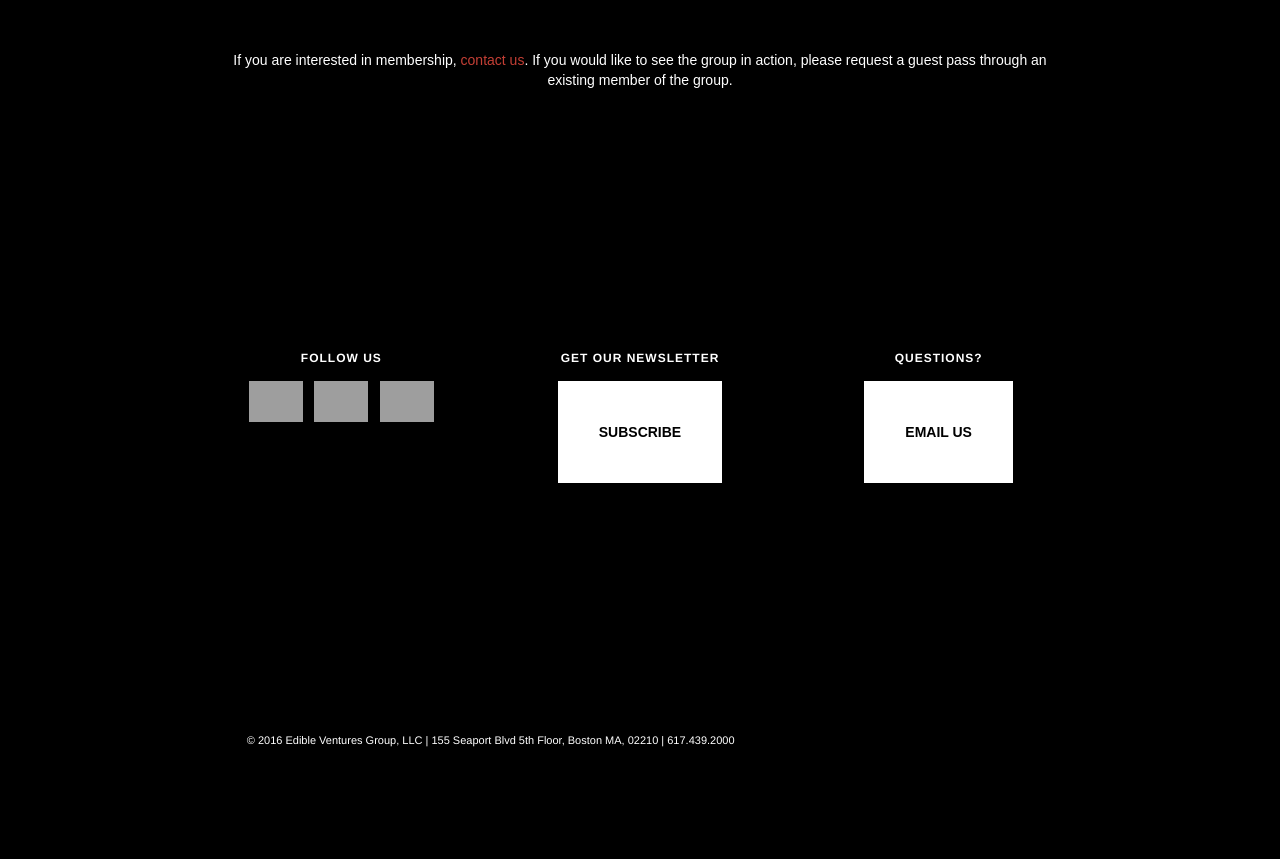
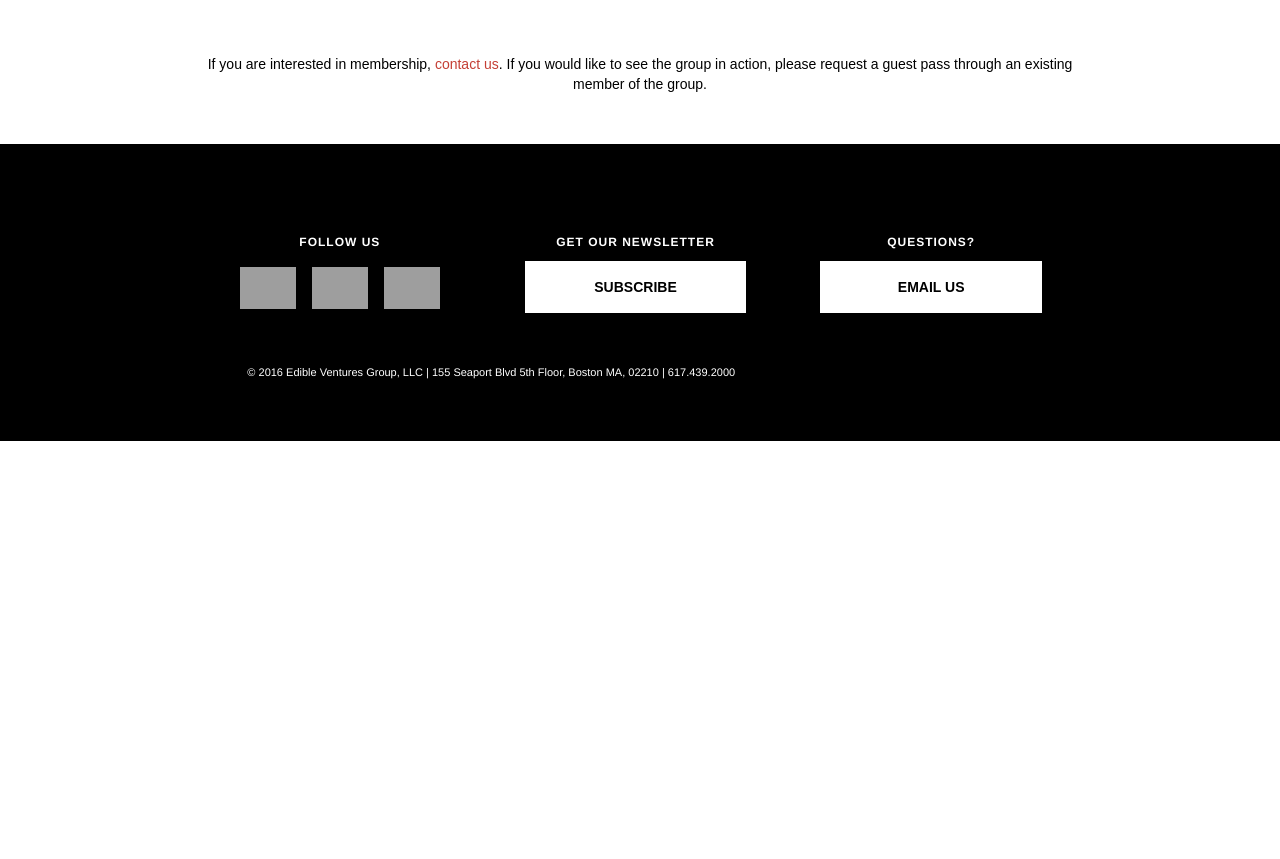
Before and after one commit to Resilient-Labs/ev, a PHP site: page /members.php in a window 1280 px wide. Shown: the part 1190-2049 px from the top of the page. After the commit the page ends 1631 px from the top, so only its background shows below. Run offline with PHP 8.4, Linux system fonts and the light colour scheme; some libraries are stand-ins or nearby versions; grey boxes are pictures that could not be loaded.

```diff
--- a/css/main.css
+++ b/css/main.css
@@ -10,9 +10,16 @@ body {
   padding: 0;
   width: 100%;
   font-family: 'Roboto Slab', sans-serif;
-  background: #000;
   text-align: center;
-  color: #fff;
+  color: #000;
+}
+
+.stickyNav {
+  position: fixed;
+  top: 0;
+  width: 100%;
+  z-index: 1000;
+  transition: all 0.9s ease;
 }
 
 .topimg {
@@ -20,15 +27,20 @@ body {
   background-size: cover;
 }
 
+.fixedPos {
+  position: fixed;
+}
+
 .navbar {
-  width: 90%;
+  /*width: 90%;*/
+  width: 100%;
   margin: 0 auto;
-  background: transparent;
   font-family: 'Helvetica Neue';
   text-transform: uppercase;
   font-weight: 900;
   color: #fff;
   padding: 8px;
+  z-index: 1000;
 }
 
 .navbar a {
@@ -97,15 +109,15 @@ h1.top {
 .spacer {
   padding: 1.4rem 3rem 8rem 3rem;
 }
-.btn, .btnred, .btnwhite{
+
+.bttn {
   padding: 20px;
-  border-radius: 0;
 }
 
 .btnred {
   background: #C43F35;
   border-radius: 0;
-  padding: 20px;
+  /*padding: 20px;*/
   text-transform: uppercase;
   font-size: 1rem;
   font-weight: 300;
@@ -123,7 +135,7 @@ h1.top {
 
 .social {
   display: inline-block;
-  padding: .4rem;
+  padding: .6rem;
   width: 23%;
 }
 
@@ -132,9 +144,9 @@ h1.top {
   color: #000;
   border-radius: 0;
 /*  width: 15.5rem;
-  height: 4.5rem;*/
-  margin-top: .4rem;
-  padding: 20px;
+  height: 4.5rem;
+  margin-top: .4rem;*/
+  /*padding: 20px;*/
   text-transform: uppercase;
   font-weight: 900;
 }
@@ -150,13 +162,17 @@ h1.top {
   color: #000;
 }
 
-.red {
-  background: #C43F35;
+.black {
+  background: #000;
   color: #fff;
 }
 
-.black {
-  background: #000;
+.transparent {
+  background: transparent;
+}
+
+.red {
+  background: #C43F35;
   color: #fff;
 }
 
@@ -178,7 +194,7 @@ h1.top {
 }
 
 .up {
-  margin-top: -55px;
+  margin-top: -40px;
 }
 
 .fourth {
@@ -621,3 +637,78 @@ p:hover.portfolio {
 section.white i{
   color:#C43F35;
 }
+
+/** **/
+.navBorderWhite {
+  border: 2px solid white;
+}
+
+.navBorderTransparent {
+  border: 1px solid transparent;
+}
+
+.bttnWhite {
+  background-color: #fff;
+  text-transform: uppercase;
+  font-weight: 900;
+  color: #000;
+  width: 75%;
+  padding: 20px 0;
+  margin: 0 auto;
+}
+
+.bttn {
+  padding: 1.6rem;
+  text-transform: uppercase;
+  font-weight: 900;
+  width: 75%;
+  margin: 0 auto;
+  vertical-align: middle;
+}
+
+.col-1, .col-2, .col-3, .col-4, .col-5, .col-6, .col-7,
+.col-8, .col-9, .col-10, .col-11, .col-12 {
+  float: left;
+  min-height: .5px;
+}
+
+.center {
+  margin: 0 auto;
+}
+
+.col-1 {
+ width: 8.3333%;
+}
+.col-2 {
+  width: 16.6666666667%;
+}
+.col-3 {
+  width: 25%;
+}
+.col-4 {
+  width: 33%;
+}
+.col-5 {
+  width: 41.6666666667%;
+}
+.col-6 {
+  width: 50%;
+}
+.col-7 {
+  width: 58.3333333333%;
+}
+.col-8 {
+  width: 66%
+}
+.col-9 {
+  width: 75%;
+}
+.col-10 {
+  width: 83.3333333%;
+}
+.col-11 {
+  width: 91.6666667%;
+}
+.col-12 {
+  width: 100%;
+}
--- a/footer.php
+++ b/footer.php
@@ -1,19 +1,19 @@
 <div class="container-fluid black fourth">
         <div class="wrapper">
             <div class="row-fluid">
-                <div class="col-lg-4">
+                <div class="col-4">
                     <p class="footer">Follow us</p>
                         <a href=""><img src="http://s24.postimg.org/tdgvrprpd/ev_twitter.png" class="social"></a>
                         <a href=""><img src="http://s24.postimg.org/gal98g1hd/ev_link.png" class="social"></a>
                         <a href=""><img src="http://s24.postimg.org/sqmkfxk75/ev_insta.png" class="social"></a>
                 </div>
-                <div class="col-lg-4">
+                <div class="col-4">
                     <p class="footer">Get our newsletter</p>
-                    <div class="btn btnwhite">Subscribe</div>
+                    <div class="white bttn blacktext">Subscribe</div>
                 </div>
-                <div class="col-lg-4">
+                <div class="col-4">
                     <p class="footer">Questions?</p>
-                    <div class="btn btnwhite">Email us</div>
+                    <div class="white bttn blacktext">Email us</div>
                 </div>
             </div>
         </div>
@@ -21,17 +21,18 @@
     <div class="container-fluid black">
         <div class="wrapper">
             <div class="row-fluid">
-                <div class="col-lg-8">
+                <div class="col-8">
                     <p class="sub">© 2016 Edible Ventures Group, LLC | 155 Seaport Blvd 5th Floor, Boston MA, 02210 | 617.439.2000</p>
                 </div>
-                <div class="col-lg-2"></div>
-                <div class="col-lg-2"></div>
+                <div class="col-2"></div>
+                <div class="col-2"></div>
             </div>
         </div>
     </div>
     </div>
     </div>
     <script src="https://cdnjs.cloudflare.com/ajax/libs/jquery/3.0.0-beta1/jquery.min.js"></script>
+    <script src="js/header.js"></script>
 </body>
 
 </html>
--- a/header.php
+++ b/header.php
@@ -14,7 +14,7 @@
 </head>
 
 <body>
-        <nav class="navbar navbar-fixed">
+        <nav class="navbar navbar-fixed red">
             <div class="container-fluid">
                 <div class="wrapper">
                     <div class="navbar-header">
@@ -27,10 +27,10 @@
                         <a class="navbar-brand" href="index.php">Edible Ventures</a>
                     </div>
                     <ul class="nav navbar-nav navbar-right">
-                        <li><a href="process.php">Process</a></li>
-                        <li><a href="members.php">Members</a></li>
-                        <li><a href="portfolio.php">Portfolio</a></li>
-                        <li><a href="contact.php">Contact Us</a></li>
+                        <li><a class="navBorderTransparent" href="process.php">Process</a></li>
+                        <li><a class="navBorderTransparent" href="members.php">Members</a></li>
+                        <li><a class="navBorderTransparent" href="portfolio.php">Portfolio</a></li>
+                        <li><a class="navBorderWhite" href="contact.php">Contact Us</a></li>
                     </ul>
                     </li>
                     </ul>
--- /dev/null
+++ b/js/header.js
@@ -0,0 +1,35 @@
+$(document).ready(function() {
+
+    var stickyNav = function(){
+            var scrollTop = $(window).scrollTop();
+        // if the document contains an Id with the name home, run the sticky nav function
+        if (document.getElementById("home")) {
+            //
+            $('.navbar').addClass('fixedPos');
+
+            var stickyNavTop = $('.topimg').offset().top;
+            if (scrollTop > stickyNavTop) {
+                $('.navbar').addClass('stickyNav');
+                $('.navbar').addClass('red');
+            } else {
+                $('.navbar').removeClass('stickyNav');
+                $('.navbar').removeClass('red');
+            }
+        }
+    };
+
+    stickyNav();
+
+    $(window).scroll(function() {
+        stickyNav();
+    });
+
+    var fixFooter = function() {
+        if (document.getElementById("contact")) {
+            console.log("contact");
+            /** code for fixing footer if body is not big enough to fill viewport goes here **/
+        }
+    }
+
+    fixFooter();
+});
--- a/members.php
+++ b/members.php
@@ -2,7 +2,7 @@
     <div class="container-fluid">
         <div class="wrapper">
             <div class="row-fluid">
-                <div class="col-lg-12">
+                <div class="col-12">
                     <h2 style="font-weight:900;margin-top:45px;">Our Members</h2>
                     <br>
                     <p>Made up exclusively of angels with domain expertise in creating, manufacturing distributing and selling food and beverage products.</p>
@@ -190,7 +190,7 @@
     <div class="container-fluid">
         <div class="wrapper">
             <div class="row-fluid">
-                <div class="col-lg-12">
+                <div class="col-12">
                     <p>If you are interested in membership, <a class="contact" href="mailto:membership@edibleventuresgroup.com">contact us</a>. If you would like to see the group in action, please request a guest pass through an existing member of the group.</p>
                     <br>
                     <br>
@@ -198,59 +198,4 @@
             </div>
         </div>
     </div>
-    <div class="row-fluid">
-        <section class="black">
-            <div class="col-lg-12">
-                <br>
-                <br>
-                <br>
-            </div>
-        </section>
-    </div>
-    <div class="row-fluid">
-        <section class="black">
-            <div class="wrapper">
-                <div class="col-lg-4">
-                    <p class="footer">Follow us</p>
-                    <p>
-                        <a href=""><img src="http://s24.postimg.org/tdgvrprpd/ev_twitter.png" class="social"></a>
-                        <a href=""><img src="http://s24.postimg.org/gal98g1hd/ev_link.png" class="social"></a>
-                        <a href=""><img src="http://s24.postimg.org/sqmkfxk75/ev_insta.png" class="social"></a>
-                </div>
-                <div class="col-lg-4">
-                    <p class="footer">Get our newsletter</p>
-                    <div class="btn btnwhite">Subscribe</div>
-                </div>
-                <div class="col-lg-4">
-                    <p class="footer">Questions?</p>
-                    <div class="btn btnwhite">Email us</div>
-                </div>
-            </div>
-    </div>
-    </div>
-    <div class="row-fluid">
-        <section class="black">
-            <div class="col-lg-12">
-                <br>
-                <br>
-            </div>
-        </section>
-    </div>
-    <div class="row-fluid">
-        <section class="black">
-            <div class="wrapper">
-                <div class="col-lg-8">
-                    <p class="sub">© 2016 Edible Ventures Group, LLC | 155 Seaport Blvd 5th Floor, Boston MA, 02210 | 617.439.2000</p>
-                </div>
-                <div class="col-lg-2"></div>
-                <div class="col-lg-2"></div>
-            </div>
-    </div>
-    </div>
-    </div>
-    </div>
-    <script src="https://cdnjs.cloudflare.com/ajax/libs/jquery/3.0.0-beta1/jquery.min.js"></script>
-    <script src="js/members.js"></script>
-</body>
-
-</html>
+<?php include "footer.php" ?>
--- a/process.php
+++ b/process.php
@@ -111,7 +111,7 @@
             <div class="col-lg-2"></div>
     </div>
     <!-- row -->
-    </div>
-    </section>
-    </div>
+</div>
+<br>
+<br>
 <?php include "footer.php" ?>
```
Also changed, not shown: contact.php (+5 -12 lines), index.php (+17 -15 lines), portfolio.php (+0 -9 lines), 1 other file.
